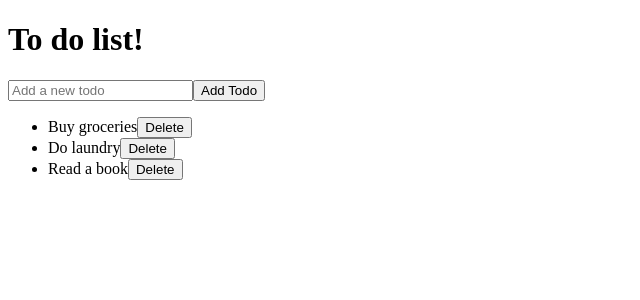
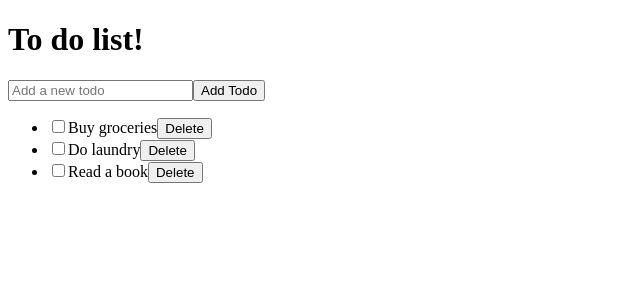
Before and after one commit to gautham-sedin/todo-dev-practise, a React (Vite) app: page / in a window 1280 px wide. Shown: the top 300 px of the page, without its empty margins (0-640 px from the left). Built offline with nearby package versions, Linux system fonts and the light colour scheme.

Commit message:
feat: implemented completion functionality

```diff
--- a/src/App.jsx
+++ b/src/App.jsx
@@ -35,6 +35,19 @@ function App() {
     setTodos(updatedTodos);
   }
 
+  function handleToggle(id) {
+    const updatedTodos = todos.map((todo) =>
+      {
+        if(todo.id === id) {
+          console.log("Flipping the todo completion status from ", todo.completed, " to ", !todo.completed);
+          return {...todo, completed: !todo.completed};
+        }
+        return todo;
+    });
+
+    setTodos(updatedTodos);
+  }
+
   return (
     <>
       <h1>To do list!</h1>
@@ -52,7 +65,9 @@ function App() {
           <TodoItem
             key={todo.id}
             text={todo.text}
+            completed={todo.completed}
             onDelete={() => handleDelete(todo.id)}
+            onToggle={() => handleToggle(todo.id)}
           />
         ))
       }
--- a/src/TodoItem.jsx
+++ b/src/TodoItem.jsx
@@ -1,7 +1,15 @@
-function TodoItem({ text, onDelete }) {
+function TodoItem({ text, completed, onDelete, onToggle }) {
+    console.log(`Rendering TodoItem: ${text}, completed: ${completed}`);
     return (
         <li>
-            {text}
+            <input
+                type="checkbox"
+                checked={completed}
+                onChange={onToggle}
+            />
+            <span style={{ textDecoration: completed ? "line-through" : "none" }}>
+                {text}
+            </span>
             <button onClick={onDelete}>Delete</button>
         </li>
     );
```
